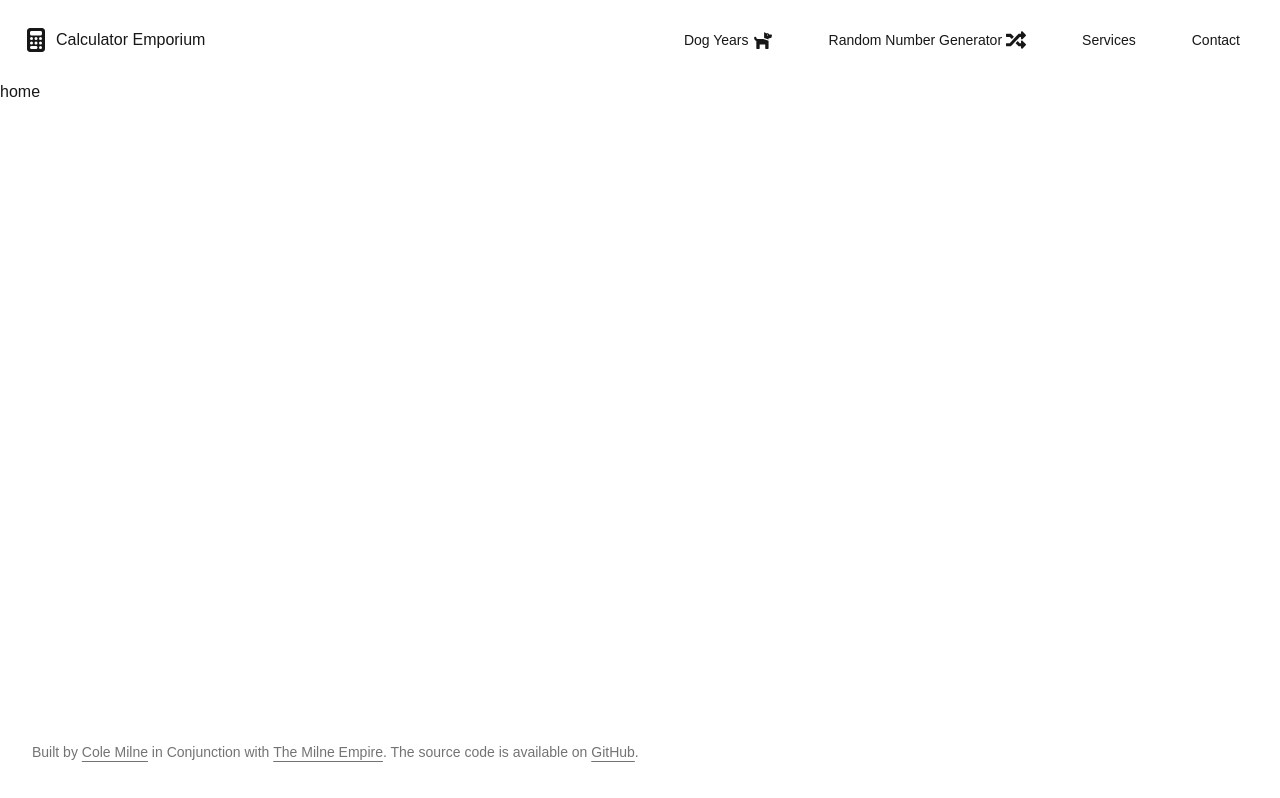
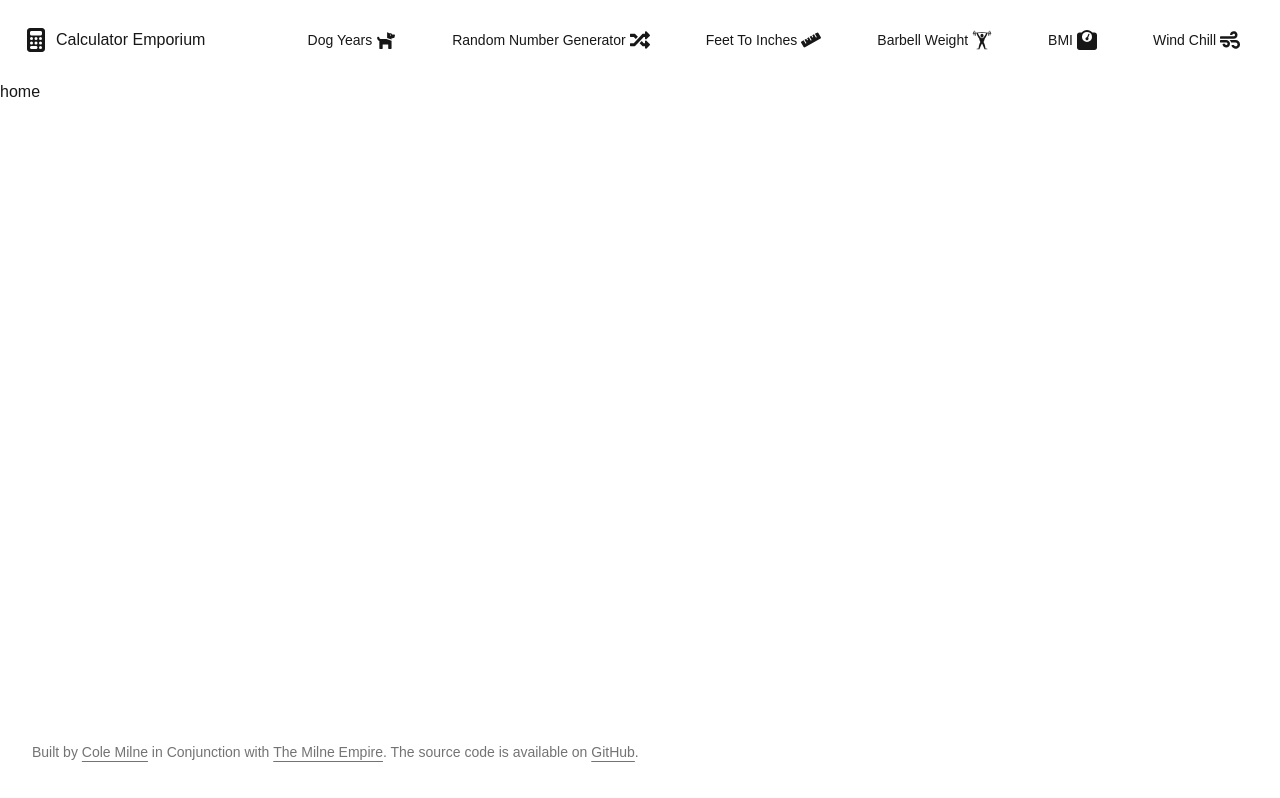
Before and after one commit to colemilne54/Calculator-Emporium, a Next.js app: page / in a window 1280 px wide. Built offline with nearby package versions, Linux system fonts and the light colour scheme.

Commit message:
navigation

```diff
--- a/src/components/ui/HeaderNavBar.tsx
+++ b/src/components/ui/HeaderNavBar.tsx
@@ -8,12 +8,51 @@
 //   NavigationMenuTrigger,
 //   NavigationMenuViewport,
 // } from "@/components/ui/navigation-menu"
-import {Sheet, SheetContent, SheetTrigger} from "@/components/ui/sheet";
-import {Button} from "@/components/ui/button";
-import Link from "next/link";
-import { JSX, SVGProps } from "react";
-import { FaCalculator } from "react-icons/fa6";
-import {FaDog, FaRandom} from "react-icons/fa";
+import { Sheet, SheetContent, SheetTrigger } from '@/components/ui/sheet';
+import { Button } from '@/components/ui/button';
+import Link from 'next/link';
+import { JSX, ReactElement, SVGProps } from 'react';
+import { FaCalculator, FaWeightScale } from 'react-icons/fa6';
+import { FaDog, FaRandom, FaRuler, FaWind } from 'react-icons/fa';
+
+type NavLink = {
+   name: string;
+   href: string;
+   icon: ReactElement;
+};
+
+const navLinks: NavLink[] = [
+   {
+      name: 'Dog Years',
+      href: '/dog-years',
+      icon: <FaDog className="ml-1 h-5 w-5" />,
+   },
+   {
+      name: 'Random Number Generator',
+      href: '/random-number-generator',
+      icon: <FaRandom className="ml-1 h-5 w-5" />,
+   },
+   {
+      name: 'Feet To Inches',
+      href: '/feet-to-inches',
+      icon: <FaRuler className="ml-1 h-5 w-5" />,
+   },
+   {
+      name: 'Barbell Weight',
+      href: '/barbell-weight',
+      icon: <BarbellWeightlifter className="ml-1 h-5 w-5" />,
+   },
+   {
+      name: 'BMI',
+      href: '/bmi',
+      icon: <FaWeightScale className="ml-1 h-5 w-5" />,
+   },
+   {
+      name: 'Wind Chill',
+      href: '/wind-chill',
+      icon: <FaWind className="ml-1 h-5 w-5" />,
+   },
+];
 
 export default function HeaderNavBar() {
    return (
@@ -21,67 +60,47 @@ export default function HeaderNavBar() {
          <Sheet>
             <SheetTrigger asChild>
                <Button variant="outline" size="icon" className="lg:hidden">
-                  <MenuIcon className="h-6 w-6"/>
+                  <MenuIcon className="h-6 w-6" />
                   <span className="sr-only">Toggle navigation menu</span>
                </Button>
             </SheetTrigger>
             <SheetContent side="left">
                <Link href="#" className="mr-6 hidden lg:flex" prefetch={false}>
-                  <FaCalculator className="h-6 w-6"/>
+                  <FaCalculator className="h-6 w-6" />
                   <span className="sr-only">Calculator Emporium</span>
                </Link>
                <div className="grid gap-2 py-6">
-                  <Link href="/dog-years" className="flex w-full items-center py-2 text-lg font-semibold" prefetch={false}>
-                     Dog Years <FaDog />
+                  {navLinks.map((navLink: NavLink, index: number) => (
+                     <Link
+                        href={navLink.href}
+                        className="flex w-full items-center py-2 text-lg font-semibold"
+                        prefetch={false}
+                        key={index}
+                     >
+                        {navLink.name} {navLink.icon}
                      </Link>
-                  <Link href="/random-number-generator" className="flex w-full items-center py-2 text-lg font-semibold" prefetch={false}>
-                     Random Number Generator
-                  </Link>
-                  <Link href="#" className="flex w-full items-center py-2 text-lg font-semibold" prefetch={false}>
-                     Services
-                  </Link>
-                  <Link href="#" className="flex w-full items-center py-2 text-lg font-semibold" prefetch={false}>
-                     Contact
-                  </Link>
+                  ))}
                </div>
             </SheetContent>
          </Sheet>
-         <Link href="#" className="mr-6 hidden lg:flex" prefetch={false}>
-            <FaCalculator className="h-6 w-6"/>
+         <Link href="/" className="mr-6 hidden lg:flex" prefetch={false}>
+            <FaCalculator className="h-6 w-6" />
             <span className="ml-2">Calculator Emporium</span>
          </Link>
          <nav className="ml-auto hidden lg:flex gap-6">
+            {navLinks.map((navLink: NavLink, index: number) => (
                <Link
-               href="/dog-years"
+                  href={navLink.href}
                   className="group inline-flex h-9 w-max items-center justify-center rounded-md bg-white px-4 py-2 text-sm font-medium transition-colors hover:bg-gray-100 hover:text-gray-900 focus:bg-gray-100 focus:text-gray-900 focus:outline-none disabled:pointer-events-none disabled:opacity-50 data-[active]:bg-gray-100/50 data-[state=open]:bg-gray-100/50 dark:bg-gray-950 dark:hover:bg-gray-800 dark:hover:text-gray-50 dark:focus:bg-gray-800 dark:focus:text-gray-50 dark:data-[active]:bg-gray-800/50 dark:data-[state=open]:bg-gray-800/50"
                   prefetch={false}
+                  key={index}
                >
-               Dog Years <FaDog className="ml-1 h-5 w-5" />
+                  {navLink.name} {navLink.icon}
                </Link>
-            <Link
-               href="/random-number-generator"
-               className="group inline-flex h-9 w-max items-center justify-center rounded-md bg-white px-4 py-2 text-sm font-medium transition-colors hover:bg-gray-100 hover:text-gray-900 focus:bg-gray-100 focus:text-gray-900 focus:outline-none disabled:pointer-events-none disabled:opacity-50 data-[active]:bg-gray-100/50 data-[state=open]:bg-gray-100/50 dark:bg-gray-950 dark:hover:bg-gray-800 dark:hover:text-gray-50 dark:focus:bg-gray-800 dark:focus:text-gray-50 dark:data-[active]:bg-gray-800/50 dark:data-[state=open]:bg-gray-800/50"
-               prefetch={false}
-            >
-               Random Number Generator <FaRandom className="ml-1 h-5 w-5" />
-            </Link>
-            <Link
-               href="#"
-               className="group inline-flex h-9 w-max items-center justify-center rounded-md bg-white px-4 py-2 text-sm font-medium transition-colors hover:bg-gray-100 hover:text-gray-900 focus:bg-gray-100 focus:text-gray-900 focus:outline-none disabled:pointer-events-none disabled:opacity-50 data-[active]:bg-gray-100/50 data-[state=open]:bg-gray-100/50 dark:bg-gray-950 dark:hover:bg-gray-800 dark:hover:text-gray-50 dark:focus:bg-gray-800 dark:focus:text-gray-50 dark:data-[active]:bg-gray-800/50 dark:data-[state=open]:bg-gray-800/50"
-               prefetch={false}
-            >
-               Services
-            </Link>
-            <Link
-               href="#"
-               className="group inline-flex h-9 w-max items-center justify-center rounded-md bg-white px-4 py-2 text-sm font-medium transition-colors hover:bg-gray-100 hover:text-gray-900 focus:bg-gray-100 focus:text-gray-900 focus:outline-none disabled:pointer-events-none disabled:opacity-50 data-[active]:bg-gray-100/50 data-[state=open]:bg-gray-100/50 dark:bg-gray-950 dark:hover:bg-gray-800 dark:hover:text-gray-50 dark:focus:bg-gray-800 dark:focus:text-gray-50 dark:data-[active]:bg-gray-800/50 dark:data-[state=open]:bg-gray-800/50"
-               prefetch={false}
-            >
-               Contact
-            </Link>
+            ))}
          </nav>
       </header>
-   )
+   );
 }
 
 function MenuIcon(props: JSX.IntrinsicAttributes & SVGProps<SVGSVGElement>) {
@@ -102,11 +121,12 @@ function MenuIcon(props: JSX.IntrinsicAttributes & SVGProps<SVGSVGElement>) {
          <line x1="4" x2="20" y1="6" y2="6" />
          <line x1="4" x2="20" y1="18" y2="18" />
       </svg>
-   )
+   );
 }
 
-
-function MountainIcon(props: JSX.IntrinsicAttributes & SVGProps<SVGSVGElement>) {
+function MountainIcon(
+   props: JSX.IntrinsicAttributes & SVGProps<SVGSVGElement>,
+) {
    return (
       <svg
          {...props}
@@ -122,5 +142,24 @@ function MountainIcon(props: JSX.IntrinsicAttributes & SVGProps<SVGSVGElement>)
       >
          <path d="m8 3 4 8 5-5 5 15H2L8 3z" />
       </svg>
-   )
+   );
 }
+
+function BarbellWeightlifter(
+   props: JSX.IntrinsicAttributes & SVGProps<SVGSVGElement>,
+) {
+   return (
+      <svg
+         {...props}
+         stroke="currentColor"
+         fill="currentColor"
+         strokeWidth="0"
+         viewBox="0 0 512 512"
+         height="24"
+         width="24"
+         xmlns="http://www.w3.org/2000/svg"
+      >
+         <path d="M77.492 18.457l-17.726 3.127L69.09 74.47a1630.67 1630.67 0 0 0-15.8 2.54l-6.503-36.89-17.726 3.124 6.49 36.795a1877.847 1877.847 0 0 0-17.196 3.112l3.292 17.696c5.728-1.066 11.397-2.09 17.028-3.084l7.056 40.02 17.727-3.124-7.04-39.93c5.304-.88 10.57-1.725 15.798-2.54l9.777 55.45 17.727-3.126-9.697-54.99c8.483-1.218 16.866-2.338 25.18-3.38 15.54 46.39 34.697 99.995 66.936 134.448C190.86 250.992 192 268 214.56 310 192 348 176 412 167.21 471l-48 6v15H192c16-48 64-144 64-144s48 96 64 144h72.79v-15l-48-6C336 412 320 348 294 310c26-42 24.175-59.585 35.83-89.377 32.25-34.452 51.42-88.075 66.967-134.478 8.314 1.04 16.697 2.16 25.18 3.38l-9.696 54.99 17.728 3.124 9.777-55.45c5.23.815 10.494 1.66 15.8 2.54l-7.042 39.93 17.727 3.125 7.056-40.02c5.63.993 11.3 2.017 17.028 3.083l3.292-17.696c-5.78-1.075-11.507-2.11-17.195-3.113l6.49-36.796-17.727-3.125-6.504 36.89c-5.303-.88-10.57-1.727-15.8-2.54l9.324-52.886-17.726-3.127-9.406 53.35C365.982 63.31 310.982 59.04 256 59.04c-54.98 0-109.983 4.27-169.102 12.767l-9.406-53.35zM256 76.98c35.53 0 71.07 1.83 107.822 5.463-14.082 34.858-38.454 73.504-63.203 101.967C290.293 199.27 274.35 209 256 209c-18.35 0-34.294-9.73-44.62-24.59-24.748-28.463-49.12-67.11-63.202-101.967 36.75-3.633 72.29-5.463 107.822-5.463zM256 97c-20.835 0-39 20.24-39 47s18.165 47 39 47 39-20.24 39-47-18.165-47-39-47z" />
+      </svg>
+   );
+}
```
Also changed, not shown: src/components/ui/navigation-menu.tsx (+35 -35 lines). Lines whose indentation alone changed are shown as unchanged.
